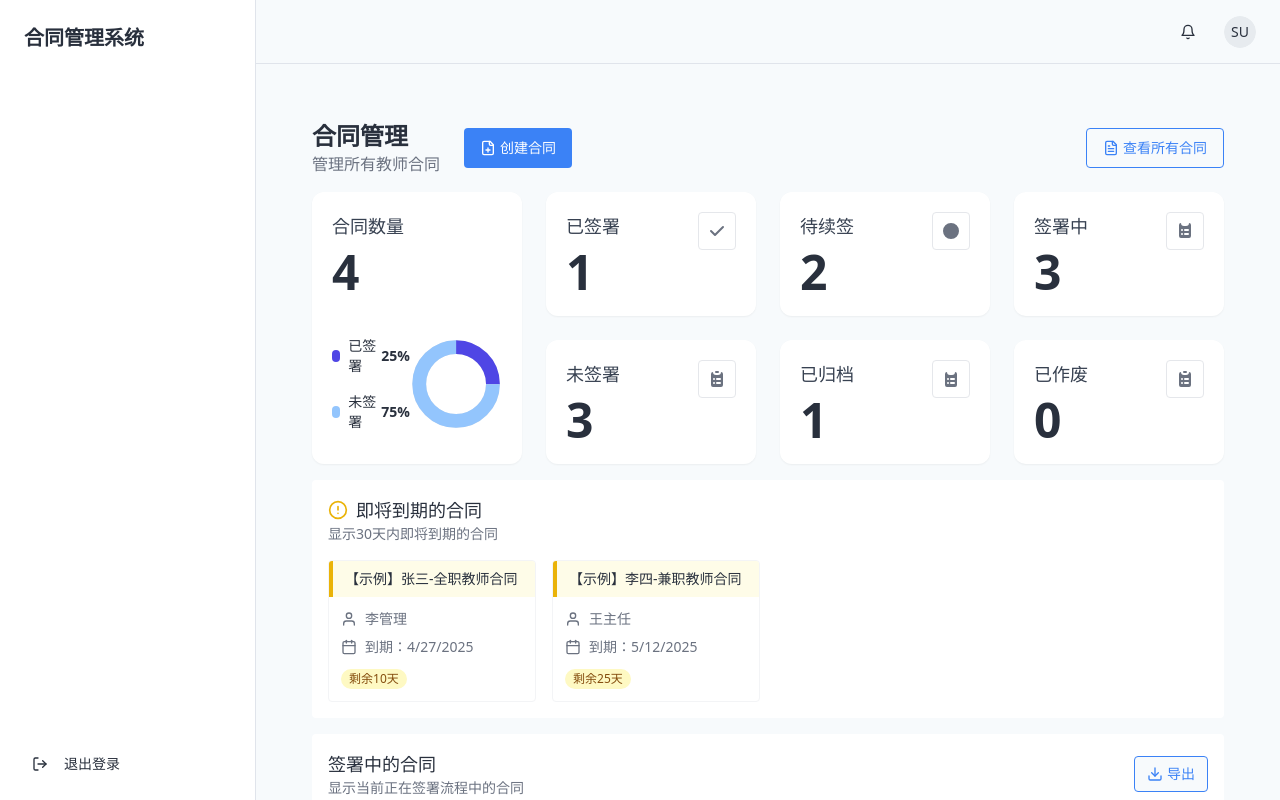
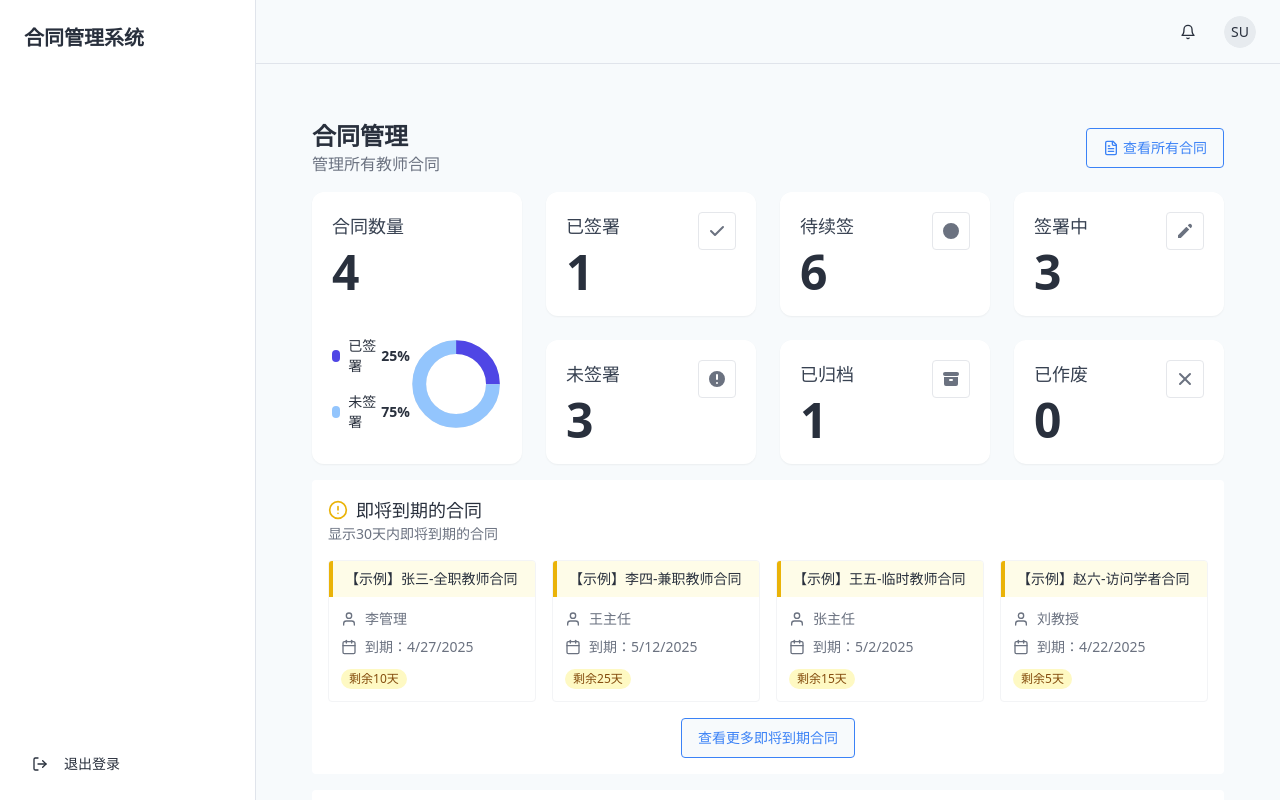
Before and after one commit to miki-cheung/faculty-contract-nexus, a React (Vite) app: page /admin/contracts in a window 1280 px wide. Built offline with nearby package versions, Linux system fonts and the light colour scheme; sample sign-in values are in the browser's storage.

Commit message:
Add mock contracts and remove create/export buttons from contracts management page

```diff
--- a/src/pages/ContractsManagement.tsx
+++ b/src/pages/ContractsManagement.tsx
@@ -79,6 +79,58 @@ const ContractsManagement = () => {
         createdAt: new Date().toISOString(),
         data: { position: "兼职教授", hourly_rate: 800 }
       },
+      {
+        id: 'mock3',
+        title: '【示例】王五-临时教师合同',
+        teacherId: users[2]?.id || 'u3',
+        startDate: '2024-07-01',
+        endDate: (() => { const d = new Date(); d.setDate(d.getDate() + 15); return d.toISOString().slice(0,10); })(),
+        status: ContractStatus.APPROVED,
+        updatedAt: new Date().toISOString(),
+        type: ContractType.TEMPORARY,
+        templateId: 't3',
+        createdAt: new Date().toISOString(),
+        data: { position: "临时讲师", project: "暑期课程" }
+      },
+      {
+        id: 'mock4',
+        title: '【示例】赵六-访问学者合同',
+        teacherId: users[3]?.id || 'u4',
+        startDate: '2024-06-15',
+        endDate: (() => { const d = new Date(); d.setDate(d.getDate() + 5); return d.toISOString().slice(0,10); })(),
+        status: ContractStatus.APPROVED,
+        updatedAt: new Date().toISOString(),
+        type: ContractType.VISITING,
+        templateId: 't4',
+        createdAt: new Date().toISOString(),
+        data: { position: "访问学者", research_area: "人工智能" }
+      },
+      {
+        id: 'mock5',
+        title: '【示例】钱七-全职副教授合同',
+        teacherId: users[0]?.id || 'u1',
+        startDate: '2024-05-01',
+        endDate: (() => { const d = new Date(); d.setDate(d.getDate() + 18); return d.toISOString().slice(0,10); })(),
+        status: ContractStatus.APPROVED,
+        updatedAt: new Date().toISOString(),
+        type: ContractType.FULL_TIME,
+        templateId: 't1',
+        createdAt: new Date().toISOString(),
+        data: { position: "副教授", salary: 280000 }
+      },
+      {
+        id: 'mock6',
+        title: '【示例】孙八-兼职讲师合同',
+        teacherId: users[1]?.id || 'u2',
+        startDate: '2024-04-15',
+        endDate: (() => { const d = new Date(); d.setDate(d.getDate() + 28); return d.toISOString().slice(0,10); })(),
+        status: ContractStatus.APPROVED,
+        updatedAt: new Date().toISOString(),
+        type: ContractType.PART_TIME,
+        templateId: 't2',
+        createdAt: new Date().toISOString(),
+        data: { position: "兼职讲师", hourly_rate: 600 }
+      }
     ];
   }
 
@@ -159,12 +211,6 @@ const ContractsManagement = () => {
         <div className="flex justify-between items-center mb-6">
           <h2 className="text-3xl font-bold">全校合同列表</h2>
           <div className="flex gap-2">
-            <Button variant="default" asChild>
-              <Link to="/create-contract" className="flex items-center gap-2">
-                <FileText className="w-4 h-4" />
-                创建合同
-              </Link>
-            </Button>
             <Button variant="outline" onClick={() => window.history.back()}>返回</Button>
           </div>
         </div>
@@ -300,17 +346,6 @@ const ContractsManagement = () => {
             <h1 className="text-2xl font-bold">合同管理</h1>
             <p className="text-gray-500">管理所有教师合同</p>
           </div>
-          <div>
-            <Button
-              className="bg-blue-500 hover:bg-blue-600 text-white flex items-center gap-1"
-              asChild
-            >
-              <Link to="/admin/contracts/create">
-                <FilePlus className="w-4 h-4" />
-                创建合同
-              </Link>
-            </Button>
-          </div>
         </div>
         <div className="flex gap-2 items-center">
           <Button variant="outline" className="border border-blue-500 text-blue-500 hover:bg-blue-50 flex items-center gap-1" asChild>
@@ -417,7 +452,7 @@ const ContractsManagement = () => {
             </div>
             <div className="p-2 rounded-md border border-gray-200">
               <svg xmlns="http://www.w3.org/2000/svg" className="h-5 w-5 text-gray-500" viewBox="0 0 20 20" fill="currentColor">
-                <path d="M4 4a2 2 0 012-2 3 3 0 003 3h2a3 3 0 003-3 2 2 0 012 2v11a2 2 0 01-2 2H6a2 2 0 01-2-2V5zm3 4a1 1 0 000 2h.01a1 1 0 100-2H7zm3 0a1 1 0 000 2h3a1 1 0 100-2h-3zm-3 4a1 1 0 100 2h.01a1 1 0 100-2H7zm3 0a1 1 0 100 2h3a1 1 0 100-2h-3z" />
+                <path d="M13.586 3.586a2 2 0 112.828 2.828l-.793.793-2.828-2.828.793-.793zM11.379 5.793L3 14.172V17h2.828l8.38-8.379-2.83-2.828z" />
               </svg>
             </div>
           </div>
@@ -431,8 +466,7 @@ const ContractsManagement = () => {
             </div>
             <div className="p-2 rounded-md border border-gray-200">
               <svg xmlns="http://www.w3.org/2000/svg" className="h-5 w-5 text-gray-500" viewBox="0 0 20 20" fill="currentColor">
-                <path d="M9 2a1 1 0 000 2h2a1 1 0 100-2H9z" />
-                <path fillRule="evenodd" d="M4 5a2 2 0 012-2 3 3 0 003 3h2a3 3 0 003-3 2 2 0 012 2v11a2 2 0 01-2 2H6a2 2 0 01-2-2V5zm3 4a1 1 0 000 2h.01a1 1 0 100-2H7zm3 0a1 1 0 000 2h3a1 1 0 100-2h-3zm-3 4a1 1 0 100 2h.01a1 1 0 100-2H7zm3 0a1 1 0 100 2h3a1 1 0 100-2h-3z" clipRule="evenodd" />
+                <path fillRule="evenodd" d="M18 10a8 8 0 11-16 0 8 8 0 0116 0zm-7 4a1 1 0 11-2 0 1 1 0 012 0zm-1-9a1 1 0 00-1 1v4a1 1 0 102 0V6a1 1 0 00-1-1z" clipRule="evenodd" />
               </svg>
             </div>
           </div>
@@ -446,7 +480,8 @@ const ContractsManagement = () => {
             </div>
             <div className="p-2 rounded-md border border-gray-200">
               <svg xmlns="http://www.w3.org/2000/svg" className="h-5 w-5 text-gray-500" viewBox="0 0 20 20" fill="currentColor">
-                <path fillRule="evenodd" d="M4 5a2 2 0 012-2 3 3 0 003 3h2a3 3 0 003-3 2 2 0 012 2v11a2 2 0 01-2 2H6a2 2 0 01-2-2V5zm3 4a1 1 0 000 2h.01a1 1 0 100-2H7zm3 0a1 1 0 000 2h3a1 1 0 100-2h-3zm-3 4a1 1 0 100 2h.01a1 1 0 100-2H7zm3 0a1 1 0 100 2h3a1 1 0 100-2h-3z" clipRule="evenodd" />
+                <path d="M4 3a2 2 0 100 4h12a2 2 0 100-4H4z" />
+                <path fillRule="evenodd" d="M3 8h14v7a2 2 0 01-2 2H5a2 2 0 01-2-2V8zm5 3a1 1 0 011-1h2a1 1 0 110 2H9a1 1 0 01-1-1z" clipRule="evenodd" />
               </svg>
             </div>
           </div>
@@ -460,8 +495,7 @@ const ContractsManagement = () => {
             </div>
             <div className="p-2 rounded-md border border-gray-200">
               <svg xmlns="http://www.w3.org/2000/svg" className="h-5 w-5 text-gray-500" viewBox="0 0 20 20" fill="currentColor">
-                <path d="M9 2a1 1 0 000 2h2a1 1 0 100-2H9z" />
-                <path fillRule="evenodd" d="M4 5a2 2 0 012-2 3 3 0 003 3h2a3 3 0 003-3 2 2 0 012 2v11a2 2 0 01-2 2H6a2 2 0 01-2-2V5zm3 4a1 1 0 000 2h.01a1 1 0 100-2H7zm3 0a1 1 0 000 2h3a1 1 0 100-2h-3zm-3 4a1 1 0 100 2h.01a1 1 0 100-2H7zm3 0a1 1 0 100 2h3a1 1 0 100-2h-3z" clipRule="evenodd" />
+                <path fillRule="evenodd" d="M4.293 4.293a1 1 0 011.414 0L10 8.586l4.293-4.293a1 1 0 111.414 1.414L11.414 10l4.293 4.293a1 1 0 01-1.414 1.414L10 11.414l-4.293 4.293a1 1 0 01-1.414-1.414L8.586 10 4.293 5.707a1 1 0 010-1.414z" clipRule="evenodd" />
               </svg>
             </div>
           </div>
@@ -483,7 +517,7 @@ const ContractsManagement = () => {
         ) : (
           <div className="space-y-4">
             <div className="grid grid-cols-1 md:grid-cols-2 lg:grid-cols-3 xl:grid-cols-4 gap-4">
-              {archivedContracts.map((contract) => {
+              {archivedContracts.slice(0, 4).map((contract) => {
                 const endDate = new Date(contract.endDate);
                 const now = new Date();
                 const daysLeft = Math.max(0, Math.ceil((endDate.getTime() - now.getTime()) / (1000 * 60 * 60 * 24)));
@@ -500,7 +534,7 @@ const ContractsManagement = () => {
                       <div className="space-y-2 text-sm text-gray-500 mb-3">
                         <div className="flex items-center gap-2">
                           <svg xmlns="http://www.w3.org/2000/svg" className="h-4 w-4" viewBox="0 0 24 24" fill="none" stroke="currentColor" strokeWidth="2" strokeLinecap="round" strokeLinejoin="round">
-                            <path d="M20 21v-2a4 4 0 0 0-4-4H8a4 4 0 0 0-4 4v2"></path>
+                            <path d="M20 21v-2a4 4 0 00-4-4H8a4 4 0 00-4 4v2"></path>
                             <circle cx="12" cy="7" r="4"></circle>
                           </svg>
                           <span>{getTeacherName(contract.teacherId)}</span>
@@ -525,6 +559,19 @@ const ContractsManagement = () => {
                 );
               })}
             </div>
+            {archivedContracts.length > 4 && (
+              <div className="flex justify-center mt-4">
+                <Button
+                  variant="outline"
+                  className="border border-blue-500 text-blue-500 hover:bg-blue-50 flex items-center gap-1"
+                  asChild
+                >
+                  <Link to="/admin/contracts/list">
+                    查看更多即将到期合同
+                  </Link>
+                </Button>
+              </div>
+            )}
           </div>
         )}
       </div>
@@ -535,10 +582,6 @@ const ContractsManagement = () => {
             <h3 className="text-lg font-medium">签署中的合同</h3>
             <p className="text-sm text-gray-500">显示当前正在签署流程中的合同</p>
           </div>
-          <Button variant="outline" size="sm" className="flex items-center gap-1 border border-blue-500 text-blue-500 hover:bg-blue-50">
-            <Download className="h-4 w-4" />
-            导出
-          </Button>
         </div>
         {loading || usersLoading ? (
           <div className="text-center py-4">加载中...</div>
```
